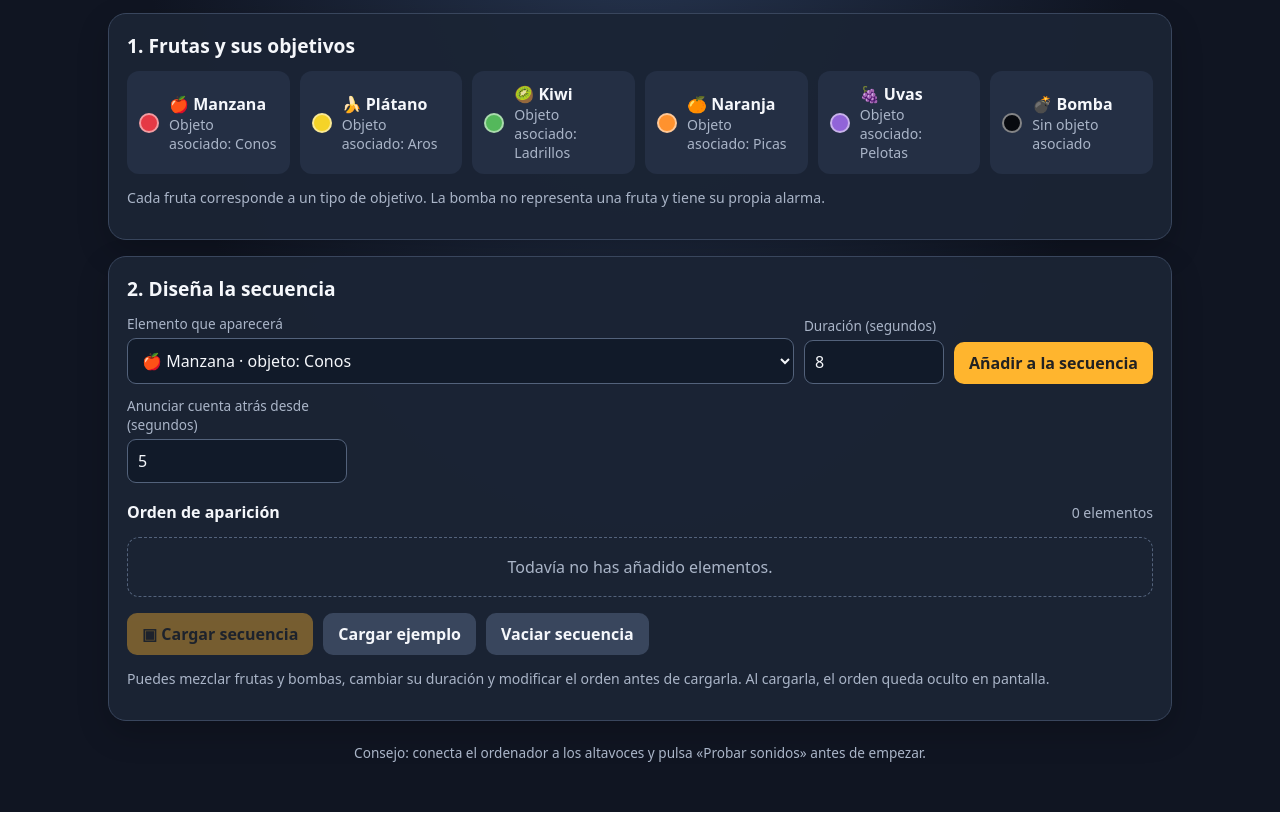
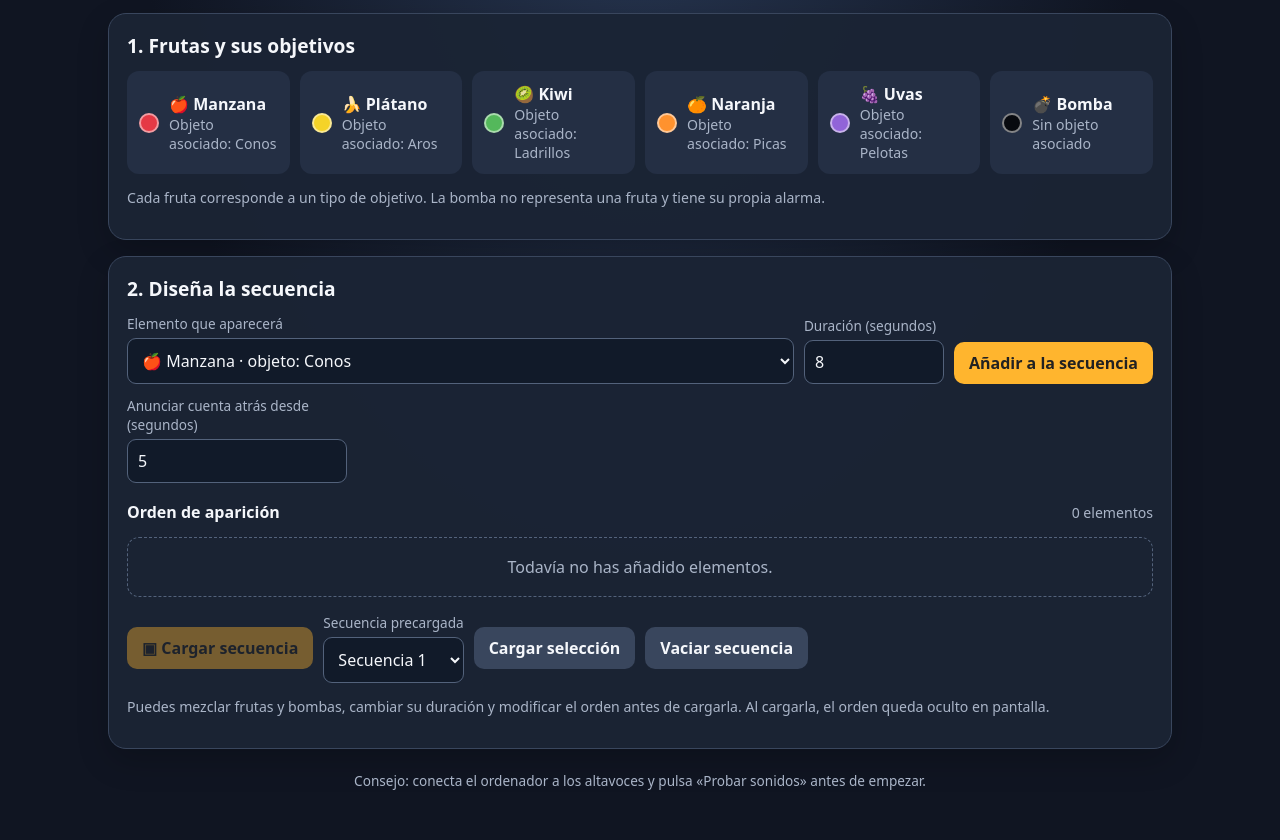
Before and after one commit to Gorje44/TheFruitMission, a plain HTML site: page fruit_ninja/fruit_ninja_control.html in a window 1280 px wide. Shown: the part 142-982 px from the top of the page. Before the commit the page ends 954 px from the top, so only its background shows below. Drawn offline with Linux system fonts and the light colour scheme.

Commit message:
Add preset sequences and update UI for loading

```diff
--- a/fruit_ninja/fruit_ninja_control.html
+++ b/fruit_ninja/fruit_ninja_control.html
@@ -55,7 +55,7 @@ label{display:block;font-size:.85rem;color:var(--muted);margin-bottom:5px}select
   <div style="max-width:220px;margin-top:12px"><label for="countdownStart">Anunciar cuenta atrás desde (segundos)</label><input id="countdownStart" type="number" min="1" max="300" value="5"></div>
   <div class="row" style="justify-content:space-between;margin-top:18px"><strong>Orden de aparición</strong><span class="small" id="count">0 elementos</span></div>
   <div class="sequence" id="sequence"><div class="empty">Todavía no has añadido elementos.</div></div>
-  <div class="row" style="margin-top:16px"><button id="load" disabled>▣ Cargar secuencia</button><button class="secondary" id="example">Cargar ejemplo</button><button class="secondary" id="clear">Vaciar secuencia</button></div>
+  <div class="row" style="margin-top:16px"><button id="load" disabled>▣ Cargar secuencia</button><div><label for="presetSelect">Secuencia precargada</label><select id="presetSelect"></select></div><button class="secondary" id="loadPreset">Cargar selección</button><button class="secondary" id="clear">Vaciar secuencia</button></div>
   <p class="small">Puedes mezclar frutas y bombas, cambiar su duración y modificar el orden antes de cargarla. Al cargarla, el orden queda oculto en pantalla.</p>
  </section>
  <section class="panel" id="launch" hidden>
@@ -83,6 +83,18 @@ const fruits=[
  {id:"grapes",name:"Uvas",emoji:"🍇",color:"#9164d8",target:"Pelotas"}
 ];
 const bomb={id:"bomb",name:"Bomba",emoji:"💣",color:"#080a0f"};
+const presetSequences=[
+ [{id:"apple",duration:8},{id:"banana",duration:7},{id:"kiwi",duration:9},{id:"orange",duration:5},{id:"grapes",duration:9},{id:"kiwi",duration:7},{id:"orange",duration:5}],
+ [{id:"banana",duration:6},{id:"kiwi",duration:10},{id:"grapes",duration:12},{id:"apple",duration:5},{id:"kiwi",duration:7},{id:"orange",duration:10}],
+ [{id:"banana",duration:9},{id:"kiwi",duration:10},{id:"apple",duration:7},{id:"orange",duration:10},{id:"grapes",duration:6},{id:"apple",duration:8}],
+ [{id:"apple",duration:8},{id:"banana",duration:8},{id:"kiwi",duration:9},{id:"orange",duration:8},{id:"grapes",duration:8},{id:"banana",duration:9}],
+ [{id:"apple",duration:5},{id:"orange",duration:10},{id:"banana",duration:8},{id:"kiwi",duration:12},{id:"grapes",duration:5},{id:"banana",duration:10}],
+ [{id:"banana",duration:8},{id:"apple",duration:8},{id:"bomb",duration:7},{id:"kiwi",duration:9},{id:"orange",duration:10},{id:"grapes",duration:8}],
+ [{id:"apple",duration:10},{id:"banana",duration:5},{id:"kiwi",duration:6},{id:"orange",duration:8},{id:"bomb",duration:6},{id:"grapes",duration:7},{id:"orange",duration:8}],
+ [{id:"apple",duration:9},{id:"bomb",duration:8},{id:"banana",duration:6},{id:"kiwi",duration:10},{id:"orange",duration:7},{id:"grapes",duration:10}],
+ [{id:"kiwi",duration:7},{id:"apple",duration:9},{id:"orange",duration:5},{id:"banana",duration:12},{id:"bomb",duration:7},{id:"grapes",duration:10}],
+ [{id:"banana",duration:7},{id:"kiwi",duration:3},{id:"apple",duration:10},{id:"grapes",duration:10},{id:"orange",duration:10},{id:"bomb",duration:10}]
+];
 let sequence=[],index=0,remaining=0,total=0,lastTick=0,raf=null,state="idle",audioCtx=null,lastCountdown=-1,bombAlarmInterval=null;
 const $=id=>document.getElementById(id);
 const itemById=id=>id==="bomb"?bomb:fruits.find(f=>f.id===id);
@@ -95,6 +107,7 @@ function renderLegend(){
  $("fruitLegend").innerHTML=fruits.map(f=>`<div class="fruit"><span class="swatch" style="background:${f.color}"></span><div><strong>${f.emoji} ${f.name}</strong><div class="small">Objeto asociado: ${f.target}</div></div></div>`).join("")+
   `<div class="fruit"><span class="swatch" style="background:${bomb.color}"> </span><div><strong>💣 Bomba</strong><div class="small">Sin objeto asociado</div></div></div>`;
   $("itemSelect").innerHTML=fruits.map(f=>`<option value="${f.id}">${f.emoji} ${f.name} · objeto: ${f.target}</option>`).join("")+`<option value="bomb">💣 Bomba</option>`;
+   $("presetSelect").innerHTML=presetSequences.map((_,i)=>`<option value="${i}">Secuencia ${i+1}</option>`).join("");
 }
 function renderSequence(){
  $("count").textContent=`${sequence.length} ${sequence.length===1?"elemento":"elementos"}`;
@@ -169,7 +182,7 @@ document.addEventListener("keydown",event=>{
 $("add").addEventListener("click",()=>{sequence.push({id:$("itemSelect").value,duration:Math.max(1,Math.min(300,+$("duration").value||8))});renderSequence()});
 $("load").addEventListener("click",loadSequence);$("start").addEventListener("click",startSequence);
 $("clear").addEventListener("click",()=>{sequence=[];renderSequence()});
-$("example").addEventListener("click",()=>{sequence=[{id:"apple",duration:8},{id:"banana",duration:8},{id:"bomb",duration:7},{id:"kiwi",duration:9},{id:"orange",duration:8},{id:"grapes",duration:8}];renderSequence()});
+$("loadPreset").addEventListener("click",()=>{const i=Math.max(0,Math.min(presetSequences.length-1,Number($("presetSelect").value)||0));sequence=presetSequences[i].map(e=>({...e}));loadSequence()});
 $("soundTest").addEventListener("click",()=>{audio();speak("Manzana");setTimeout(alarm,900);setTimeout(bell,2100);setTimeout(boom,3200)});
 renderLegend();renderSequence();
 </script>
```
